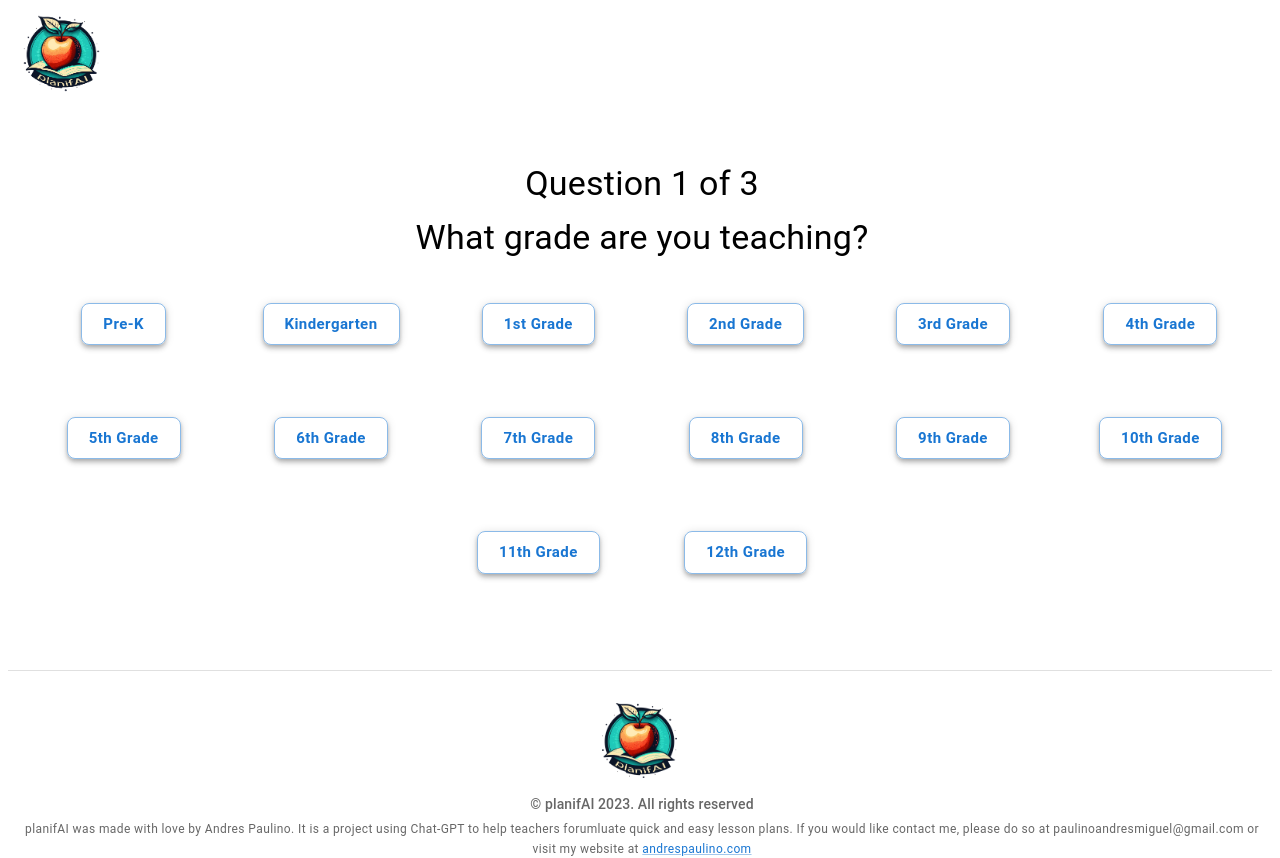
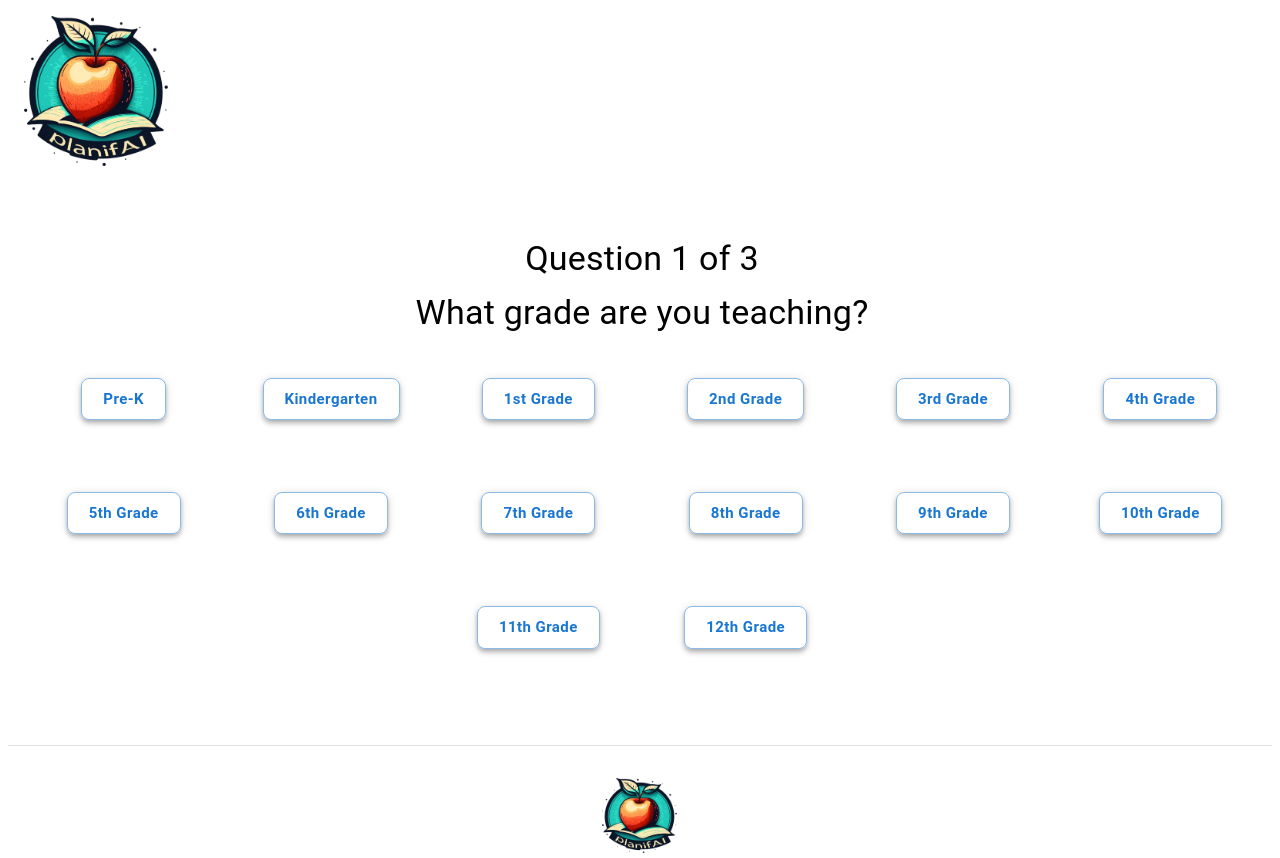
Before and after one commit to AndresPaulino/lesson-plans, a Next.js app: page /assessment in a window 1280 px wide. Shown: the top 858 px of the page. Built offline with nearby package versions, Linux system fonts and the light colour scheme.

Commit message:
Create api function call to openai

```diff
--- a/package.json
+++ b/package.json
@@ -18,6 +18,7 @@
     "eslint-config-next": "13.1.1",
     "jarallax": "^2.1.3",
     "next": "13.1.1",
+    "openai": "^3.1.0",
     "react": "18.2.0",
     "react-dom": "18.2.0"
   }
--- a/src/layouts/Main/Main.js
+++ b/src/layouts/Main/Main.js
@@ -38,18 +38,9 @@ const Main = ({ children, colorInvert = false, bgcolor = 'transparent' }) => {
 
   return (
     <Box>
-      <AppBar
-        position={'sticky'}
-        sx={{
-          top: 0,
-          backgroundColor: trigger ? theme.palette.background.paper : bgcolor,
-        }}
-        elevation={trigger ? 1 : 0}
-      >
-        <Container paddingY={1}>
-          <Topbar onSidebarOpen={handleSidebarOpen} pages={pages} colorInvert={trigger ? false : colorInvert} />
-        </Container>
-      </AppBar>
+      <Container paddingY={1}>
+        <Topbar onSidebarOpen={handleSidebarOpen} pages={pages} colorInvert={trigger ? false : colorInvert} />
+      </Container>
       <Sidebar onClose={handleSidebarClose} open={open} variant='temporary' pages={pages} />
       <main>
         {children}
--- a/src/layouts/Main/components/Topbar/Topbar.js
+++ b/src/layouts/Main/components/Topbar/Topbar.js
@@ -3,12 +3,16 @@ import PropTypes from 'prop-types';
 import Box from '@mui/material/Box';
 import Image from 'next/image';
 import planifaiLogo from 'public/assets/planifai_logo.png';
+import { Typography } from '@mui/material';
 
 const Topbar = () => {
   return (
     <Box display={'flex'} justifyContent={'left'} alignItems={'center'} width={1}>
       <Box display={'flex'} component='a' href='/' title='planifAI' width={{ xs: 100, md: 120 }}>
-        <Image src={planifaiLogo} alt='planifAI' width={75} height={75} />
+        <Image src={planifaiLogo} alt='planifAI' width={150} height={150} />
+        {/* <Typography variant='h4' component='h1' sx={{ fontWeight: 900, color: 'primary.main' }}>
+          planifAI
+        </Typography> */}
       </Box>
     </Box>
   );
--- a/src/pages/api/hello.js
+++ /dev/null
@@ -1,2 +0,0 @@
-import axios from 'axios'
-import express from 'express'
--- /dev/null
+++ b/src/pages/api/openai.js
@@ -0,0 +1,26 @@
+/* eslint-disable import/no-anonymous-default-export */
+const openai = require('openai');
+
+openai.apiKey = OPENAI_API_KEY;
+
+export default (req, res) => {
+  const { prompt } = req.query;
+
+  openai.completions.create(
+    {
+      model: 'text-davinci-002',
+      prompt: prompt,
+      max_tokens: 2048,
+      n: 1,
+      stop: '.',
+    },
+    function (error, response) {
+      if (error) {
+        console.log(error);
+        res.status(500).json({ error: error });
+      } else {
+        res.status(200).json({ response: response.choices[0].text });
+      }
+    }
+  );
+};
```
Also changed, not shown: 1 other file (tests, documents, lock files or other folders).
